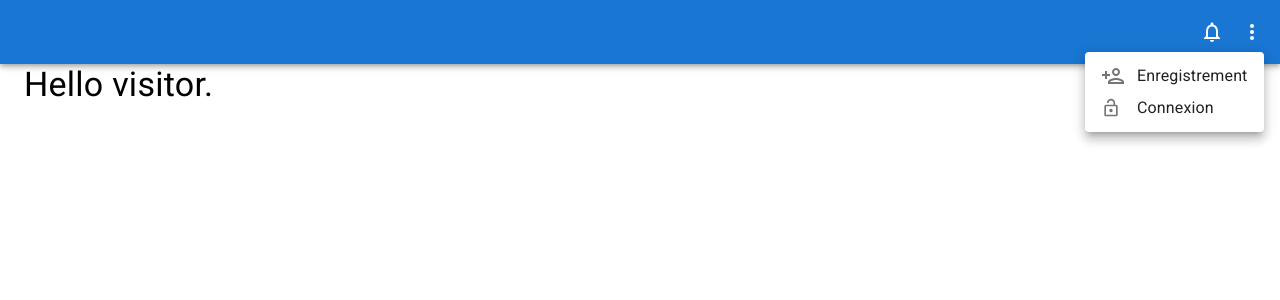
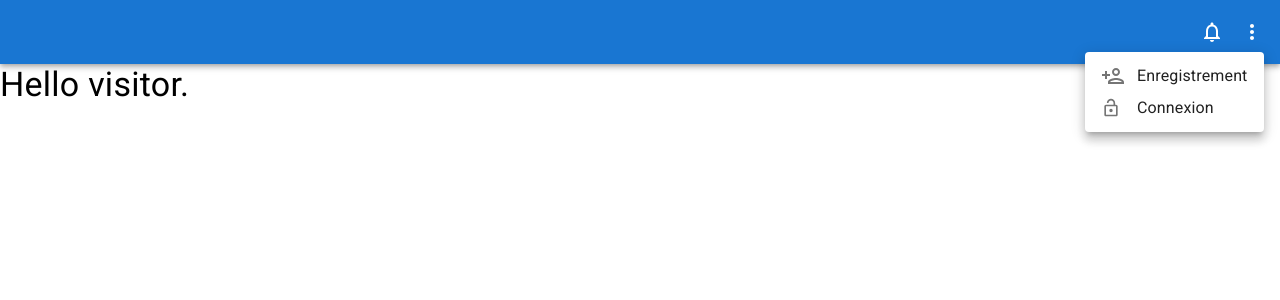
Before and after one commit to 0xD34DC0DE/ProjetIntegreTeam4, a React (Create React App) app in the folder frontend/: page / in a window 1280 px wide. Both pictures are taken after a click on the button 1252 px from the left and 32 px from the top of the page. Shown: the top 300 px of the page. Built offline with nearby package versions, Linux system fonts and the light colour scheme.

Commit message:
EQ4 - Fixing Sidebar

```diff
--- a/frontend/src/App.js
+++ b/frontend/src/App.js
@@ -1,20 +1,15 @@
-import React, { useState, useEffect, useContext } from "react";
-import { Container } from "@mui/material";
+import React, { useState } from "react";
 import { BrowserRouter, Redirect, Switch } from "react-router-dom";
 import "./App.css";
-import SideBar from "./components/SideBar";
+import Content from "./components/Content";
 import TopBar from "./components/TopBar";
 import UserInfoStore, { UserInfoContext } from "./stores/UserInfoStore";
-import OfferViews from "./components/OfferViews";
-import Content from "./components/Content";
 
 function App() {
-  const [open, setOpen] = useState(false);
-
   const handleDialogs = (dialogName, show) => {
     setDialogVisibility((dialogs) => ({ ...dialogs, [dialogName]: show }));
   };
-
+  const [open, setOpen] = useState(false);
   const [dialogVisibility, setDialogVisibility] = useState({
     loginDialog: false,
     registerDialog: false,
@@ -27,20 +22,15 @@ function App() {
       <UserInfoStore>
         <div className="App">
           <TopBar
-            open={open}
+            openDrawer={open}
+            setOpenDrawer={setOpen}
             loginVisible={dialogVisibility.loginDialog}
             registerVisible={dialogVisibility.registerDialog}
             toggleDialogs={handleDialogs}
+            intershipOfferDialogVisible={dialogVisibility.internshipOfferDialog}
           />
-          <SideBar
-            intershipOfferDialogVisible={dialogVisibility.internshipOfferDialog}
-            setOpen={setOpen}
-            open={open}
-            toggleDialogs={handleDialogs}
-          />
-
           <Switch>
-            <Content></Content>
+            <Content open={open} setOpen={setOpen}></Content>
           </Switch>
           <UserInfoContext.Consumer>
             {({ loggedIn }) => (loggedIn ? <Redirect push to="/" /> : null)}
--- a/frontend/src/components/Content.js
+++ b/frontend/src/components/Content.js
@@ -1,13 +1,40 @@
 import { Container, Typography } from "@mui/material";
 import React, { useContext } from "react";
+import { styled, useTheme } from "@mui/material/styles";
 import { UserInfoContext } from "../stores/UserInfoStore";
 
-const Content = () => {
+const drawerWidth = 25;
+const Main = styled("main", { shouldForwardProp: (prop) => prop })(
+  ({ theme, open }) => ({
+    flexGrow: 1,
+    padding: 0,
+    transition: theme.transitions.create("margin", {
+      easing: theme.transitions.easing.sharp,
+      duration: theme.transitions.duration.leavingScreen,
+    }),
+    marginLeft: 0,
+    ...(open && {
+      transition: theme.transitions.create("margin", {
+        easing: theme.transitions.easing.easeOut,
+        duration: theme.transitions.duration.enteringScreen,
+      }),
+      marginLeft: `${drawerWidth}rem`,
+    }),
+  })
+);
+
+// Ici je n'ai pas déconstruit, ça provoque une erreur dans la console.
+const Content = (props) => {
   const [userInfo, userInfoDispatch] = useContext(UserInfoContext);
 
   return (
-    <Container sx={{ clear: "right", ml: "0" }}>
-      <Typography variant="h4">
+    <Main open={props.open}>
+      <Typography
+        variant="h4"
+        sx={{
+          margin: "auto",
+        }}
+      >
         {userInfo.loggedIn ? (
           <>
             Hello {userInfo.role.toLowerCase()}, {userInfo.email}{" "}
@@ -16,7 +43,7 @@ const Content = () => {
           "Hello visitor."
         )}
       </Typography>
-    </Container>
+    </Main>
   );
 };
 
--- a/frontend/src/components/SideBar.js
+++ b/frontend/src/components/SideBar.js
@@ -1,76 +1,69 @@
+import ChevronLeftIcon from "@mui/icons-material/ChevronLeft";
+import PropTypes from "prop-types";
 import {
+  Divider,
   List,
-  ListItemButton,
   ListItemIcon,
   ListItemText,
+  ListItemButton,
+  ThemeProvider,
+  Toolbar,
+  Icon,
 } from "@mui/material";
-import MuiDrawer from "@mui/material/Drawer";
-import Icon from "@mui/material/Icon";
+import Drawer from "@mui/material/Drawer";
 import IconButton from "@mui/material/IconButton";
-import { createTheme, styled, ThemeProvider } from "@mui/material/styles";
-import Toolbar from "@mui/material/Toolbar";
+import { createTheme, styled } from "@mui/material/styles";
 import React, { useContext } from "react";
-import { useHistory } from "react-router";
+import { UserInfoContext } from "../stores/UserInfoStore";
 import { drawerListDialogs } from "../models/drawerListItems";
-import OfferForm from "../components/OfferForm";
-import { UserInfoContext } from "../stores/UserInfoStore";
+import OfferForm from "./OfferForm";
 
-const Drawer = styled(MuiDrawer, {
-  shouldForwardProp: (prop) => prop,
-})(({ theme, open }) => ({
-  "& .MuiDrawer-paper": {
-    position: "relative",
-    float: "left",
-    width: theme.spacing(40),
-    transition: theme.transitions.create("width", {
-      easing: theme.transitions.easing.sharp,
-      duration: theme.transitions.duration.enteringScreen,
-    }),
-    boxSizing: "border-box",
-    ...(!open && {
-      overflowX: "hidden",
-      transition: theme.transitions.create("width", {
-        duration: theme.transitions.duration.leavingScreen,
-      }),
-      [theme.breakpoints.up("xs")]: {
-        width: theme.spacing(9),
-      },
-    }),
-  },
+const drawerWidth = 25;
+const DrawerHeader = styled("div")(({ theme }) => ({
+  display: "flex",
+  alignItems: "center",
+  padding: theme.spacing(0, 1),
+  // necessary for content to be below app bar
+  ...theme.mixins.toolbar,
+  justifyContent: "flex-end",
 }));
 
 const mdTheme = createTheme();
 
 function SideBar({
+  open,
   setOpen,
-  open,
   intershipOfferDialogVisible,
   toggleDialogs,
 }) {
-  const history = useHistory();
   const [userInfo] = useContext(UserInfoContext);
 
   const toggleDrawer = () => {
+    console.log("open", open);
     setOpen(!open);
   };
 
   return (
-    <>
-      {userInfo.loggedIn && (
     <ThemeProvider theme={mdTheme}>
-          <Drawer variant="permanent" open={open} anchor="left">
-            <Toolbar
+      <Drawer
         sx={{
-                display: "flex",
-                alignItems: "center",
-                justifyContent: "flex-end",
-                px: [1],
+          width: `${drawerWidth}rem`,
+          flexShrink: 0,
+          "& .MuiDrawer-paper": {
+            width: `${drawerWidth}rem`,
+            boxSizing: "border-box",
+          },
         }}
+        variant="persistent"
+        anchor="left"
+        open={open}
       >
+        <DrawerHeader>
           <IconButton onClick={toggleDrawer}>
-                {open ? <Icon>chevron_left</Icon> : <Icon>chevron_right</Icon>}
+            <ChevronLeftIcon />
           </IconButton>
-            </Toolbar>
+        </DrawerHeader>
+        <Divider />
         <List>
           {drawerListDialogs
             .filter((item) => item.roles.includes(userInfo.role))
@@ -79,8 +72,6 @@ function SideBar({
                 <ListItemButton
                   key={key}
                   onClick={() => {
-                        console.log("item name", item.name);
-                        console.log("visible?", intershipOfferDialogVisible);
                     toggleDialogs(item.name, true);
                   }}
                 >
@@ -96,9 +87,6 @@ function SideBar({
         toggleDialogs={toggleDialogs}
       />
     </ThemeProvider>
-      )}
-    </>
   );
 }
-
 export default SideBar;
--- a/frontend/src/components/TopBar.js
+++ b/frontend/src/components/TopBar.js
@@ -10,9 +10,14 @@ import {
   Tooltip,
   Avatar,
   Button,
-  AppBar,
   ListItemAvatar,
 } from "@mui/material";
+import { styled, useTheme } from "@mui/material/styles";
+import MenuIcon from "@mui/icons-material/Menu";
+import Box from "@mui/material/Box";
+import Drawer from "@mui/material/Drawer";
+import CssBaseline from "@mui/material/CssBaseline";
+import MuiAppBar from "@mui/material/AppBar";
 import React, { useState, useRef, useContext } from "react";
 import Login from "../components/Login";
 import Register from "../components/Register";
@@ -24,11 +29,40 @@ import SettingsOutlinedIcon from "@mui/icons-material/SettingsOutlined";
 import MoreVertIcon from "@mui/icons-material/MoreVert";
 import DashboardCustomizeOutlinedIcon from "@mui/icons-material/DashboardCustomizeOutlined";
 import NotificationsNoneOutlinedIcon from "@mui/icons-material/NotificationsNoneOutlined";
+import SideBar from "./SideBar";
+import { ThemeProvider } from "@mui/private-theming";
 
-const TopBar = ({ open, toggleDialogs, registerVisible, loginVisible }) => {
+const drawerWidth = 10;
+
+const AppBar = styled(MuiAppBar, {
+  shouldForwardProp: (prop) => prop,
+})(({ theme, open }) => ({
+  transition: theme.transitions.create(["margin", "width"], {
+    easing: theme.transitions.easing.sharp,
+    duration: theme.transitions.duration.leavingScreen,
+  }),
+  ...(open && {
+    width: `calc(100% - ${drawerWidth}rem)`,
+    marginLeft: `${drawerWidth}rem`,
+    transition: theme.transitions.create(["margin", "width"], {
+      easing: theme.transitions.easing.easeOut,
+      duration: theme.transitions.duration.enteringScreen,
+    }),
+  }),
+}));
+
+const TopBar = ({
+  openDrawer,
+  setOpenDrawer,
+  toggleDialogs,
+  registerVisible,
+  loginVisible,
+  intershipOfferDialogVisible,
+}) => {
   const [menuVisible, setMenuVisible] = useState(false);
   const menuAnchor = useRef();
   const [userInfo, userInfoDispatch] = useContext(UserInfoContext);
+  const theme = useTheme();
 
   const handleClose = () => {
     menuAnchor.current = undefined;
@@ -42,7 +76,7 @@ const TopBar = ({ open, toggleDialogs, registerVisible, loginVisible }) => {
 
   return (
     <>
-      <AppBar position="static" open={open}>
+      {/* <AppBar position="fixed" open={open}>
         <Toolbar
           sx={{
             display: "flex",
@@ -182,9 +216,169 @@ const TopBar = ({ open, toggleDialogs, registerVisible, loginVisible }) => {
                 ]}
           </Menu>
         </Toolbar>
-      </AppBar>
+      </AppBar> */}
+      <ThemeProvider theme={theme}>
+        <AppBar position="static" open={openDrawer}>
+          <Toolbar
+            sx={{
+              display: "flex",
+              alignItems: "center",
+              justifyContent: "flex-end",
+              px: [1],
+            }}
+          >
+            {userInfo.loggedIn && (
+              <IconButton
+                color="inherit"
+                aria-label="open drawer"
+                onClick={setOpenDrawer}
+                edge="start"
+                sx={{ mr: 2, ...(openDrawer && { display: "none" }) }}
+              >
+                <MenuIcon />
+              </IconButton>
+            )}
+            <Tooltip title="Notifications">
+              <IconButton color="inherit" sx={{ ml: "auto" }}>
+                <NotificationsNoneOutlinedIcon fontSize="medium" />
+              </IconButton>
+            </Tooltip>
+            <Tooltip title="Paramètres">
+              <IconButton color="inherit" onClick={handleOpen}>
+                <MoreVertIcon fontSize="medium" />
+              </IconButton>
+            </Tooltip>
+            <Menu
+              id="demo-positioned-menu"
+              aria-labelledby="demo-positioned-button"
+              anchorEl={menuAnchor.current}
+              ml={"auto"}
+              sx={{ pt: 0, pb: 0 }}
+              open={menuVisible}
+              onClose={handleClose}
+            >
+              {!userInfo.loggedIn
+                ? [
+                    [
+                      <MenuItem
+                        sx={{ pt: 0.5, pb: 0.5 }}
+                        onClick={() => {
+                          toggleDialogs("registerDialog", true);
+                          setMenuVisible(false);
+                        }}
+                      >
+                        <ListItemIcon>
+                          <PersonAddOutlinedIcon />
+                        </ListItemIcon>
+                        <ListItemText>Enregistrement</ListItemText>
+                        <Typography
+                          variant="body2"
+                          color="text.secondary"
+                        ></Typography>
+                      </MenuItem>,
+                    ],
+                    [
+                      <MenuItem
+                        sx={{ pt: 0.5, pb: 0.5 }}
+                        onClick={() => {
+                          toggleDialogs("loginDialog", true);
+                          setMenuVisible(false);
+                        }}
+                      >
+                        <ListItemIcon>
+                          <LockOpenOutlinedIcon fontSize="small" />
+                        </ListItemIcon>
+                        <ListItemText>Connexion</ListItemText>
+                        <Typography
+                          variant="body2"
+                          color="text.secondary"
+                        ></Typography>
+                      </MenuItem>,
+                    ],
+                  ]
+                : [
+                    [
+                      <MenuItem>
+                        <ListItemAvatar>
+                          <Avatar>AL</Avatar>
+                        </ListItemAvatar>
+                        <ListItemText
+                          secondary={
+                            <Typography variant="caption">
+                              {userInfo.role}
+                            </Typography>
+                          }
+                        >
+                          {userInfo.email}
+                        </ListItemText>
+                      </MenuItem>,
+                    ],
+                    [<Divider />],
+                    [
+                      <MenuItem
+                        onMouseEnter={() => {}}
+                        onClick={() => {
+                          setMenuVisible(false);
+                          userInfoDispatch({ type: "LOGOUT" });
+                        }}
+                      >
+                        <ListItemIcon>
+                          <DashboardCustomizeOutlinedIcon fontSize="small" />
+                        </ListItemIcon>
+                        <ListItemText>Espace personnel</ListItemText>
+                        <Typography
+                          variant="body2"
+                          color="text.secondary"
+                        ></Typography>
+                      </MenuItem>,
+                    ],
+                    [
+                      <MenuItem
+                        onClick={() => {
+                          setMenuVisible(false);
+                          userInfoDispatch({ type: "LOGOUT" });
+                        }}
+                      >
+                        <ListItemIcon>
+                          <SettingsOutlinedIcon fontSize="small" />
+                        </ListItemIcon>
+                        <ListItemText>Paramètres</ListItemText>
+                        <Typography
+                          variant="body2"
+                          color="text.secondary"
+                        ></Typography>
+                      </MenuItem>,
+                    ],
+                    [
+                      <MenuItem
+                        onClick={() => {
+                          setMenuVisible(false);
+                          userInfoDispatch({ type: "LOGOUT" });
+                        }}
+                      >
+                        <ListItemIcon>
+                          <ExitToAppOutlinedIcon fontSize="small" />
+                        </ListItemIcon>
+                        <ListItemText>Déconnexion</ListItemText>
+                        <Typography
+                          variant="body2"
+                          color="text.secondary"
+                        ></Typography>
+                      </MenuItem>,
+                    ],
+                  ]}
+            </Menu>
+          </Toolbar>
+        </AppBar>
+      </ThemeProvider>
       <Register toggleDialogs={toggleDialogs} open={registerVisible}></Register>
       <Login open={loginVisible} toggleDialogs={toggleDialogs}></Login>
+      <SideBar
+        intershipOfferDialogVisible={intershipOfferDialogVisible}
+        open={openDrawer}
+        setOpen={setOpenDrawer}
+        toggleDialogs={toggleDialogs}
+      />
     </>
   );
 };
```
Also changed, not shown: frontend/src/index.css (+7 -0 lines). Lines whose indentation alone changed are shown as unchanged.
